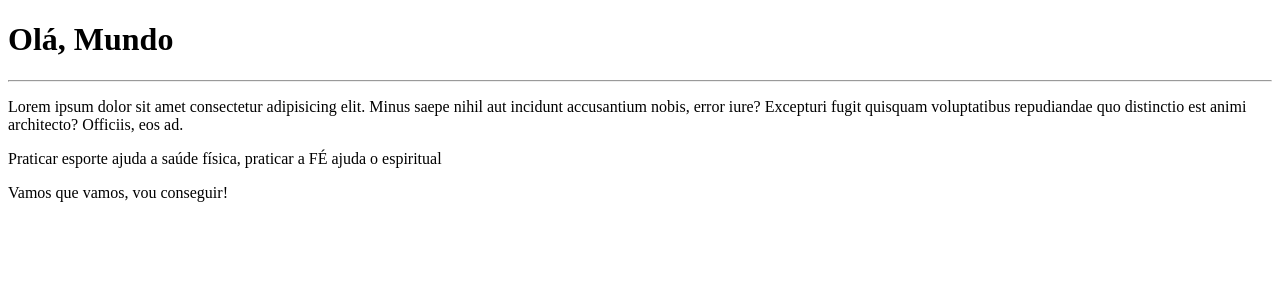
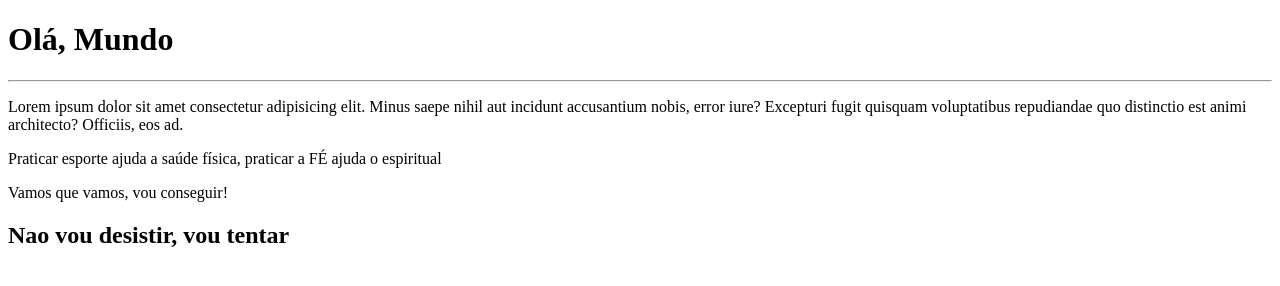
Before and after one commit to guilherme-sepulveda/ola-mundo, a plain HTML site: page Site-Exemplo/index.html in a window 1280 px wide. Drawn offline with Linux system fonts and the light colour scheme.

Commit message:
Vou tentar

```diff
--- a/Site-Exemplo/index.html
+++ b/Site-Exemplo/index.html
@@ -15,6 +15,7 @@
     </p>
     <p>Praticar esporte ajuda a saúde física, praticar a FÉ ajuda o espiritual</p>
     <p>Vamos que vamos, vou conseguir!</p>
+    <h2>Nao vou desistir, vou tentar</h2>
 
 </body>
 
```
